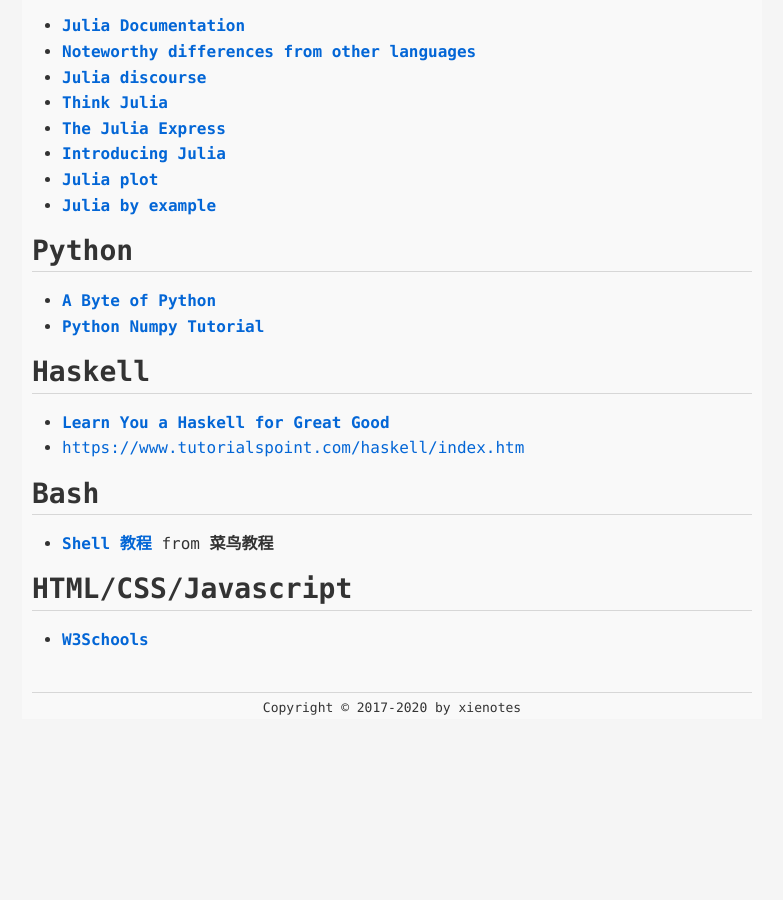
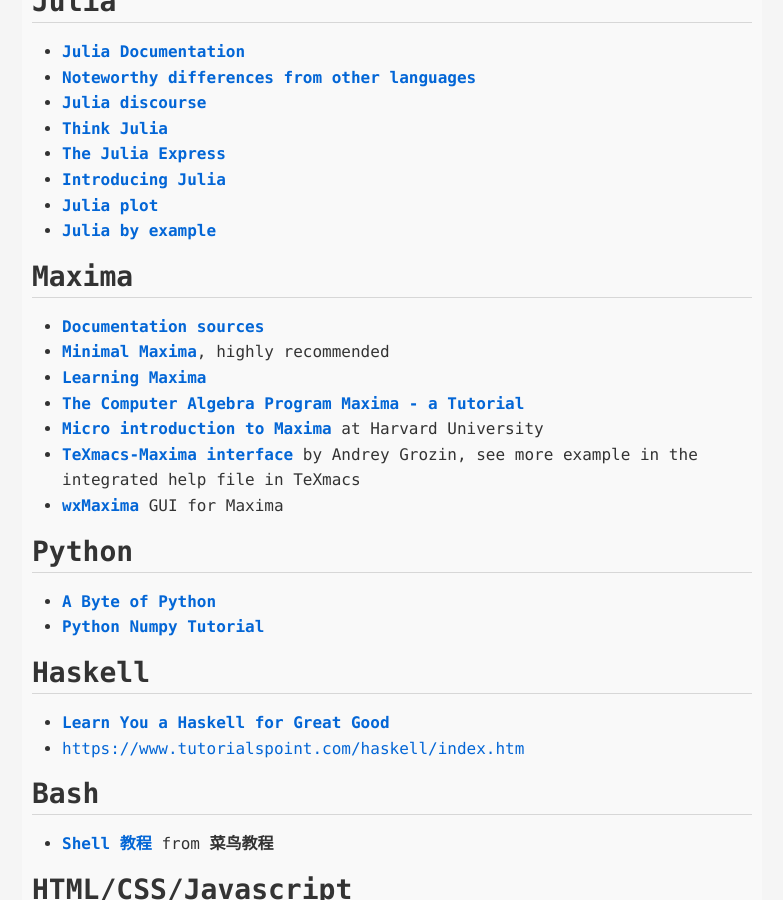
Before and after one commit to xienotes/xienotes.github.io, a Jekyll site: the page built from _posts/2020-06-07-all-about-coding.md, in a window 1280 px wide and 900 px high, scrolled down 970 px. Shown: the whole window, without its empty margins (248-1031 px from the left). Built offline with Jekyll 4.4.1, drawn with Linux system fonts in a browser that asks for light colours; before the commit the page ends 1709 px from its top, so only the background shows below that.

Commit message:
add maxima

```diff
--- a/_posts/2020-06-07-all-about-coding.md
+++ b/_posts/2020-06-07-all-about-coding.md
@@ -35,6 +35,15 @@
 * [**Julia plot**](http://docs.juliaplots.org/latest/tutorial/#tutorial-1){:target="_blank"}
 * [**Julia by example**](https://juliabyexample.helpmanual.io/){:target="_blank"}
 
+## Maxima
+* [**Documentation sources**](http://maxima.sourceforge.net/documentation.html){:target="_blank"}
+* [**Minimal Maxima**](http://maxima.sourceforge.net/documentation.html){:target="_blank"}, highly recommended
+* [**Learning Maxima**](https://aty.sdsu.edu/bibliog/latex/maxima/intro.html){:target="_blank"}
+* [**The Computer Algebra Program Maxima - a Tutorial**](http://maxima.sourceforge.net/docs/tutorial/en/gaertner-tutorial-revision/Contents.htm){:target="_blank"}
+* [**Micro introduction to Maxima**](http://www.math.harvard.edu/computing/maxima/){:target="_blank"} at Harvard University
+* [**TeXmacs-Maxima interface**](http://www.texmacs.org/tmweb/documents/tutorials/maxima-tutorial/maxima-tutorial.en.html){:target="_blank"} by Andrey Grozin, see more example in the integrated help file in TeXmacs
+* [**wxMaxima**](https://wxmaxima-developers.github.io/wxmaxima/){:target="_blank"} GUI for Maxima
+
 ## Python
 * [**A Byte of Python**](https://python.swaroopch.com/)
 * [**Python Numpy Tutorial**](http://cs231n.github.io/python-numpy-tutorial/)
```
